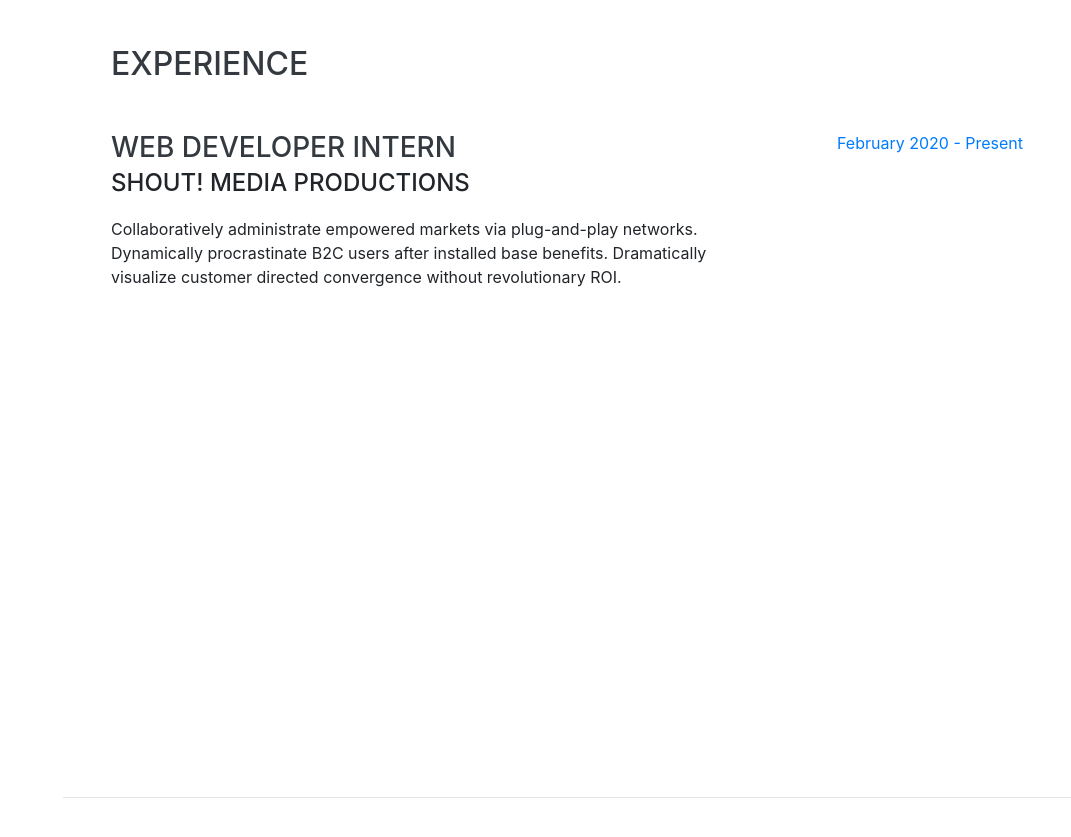
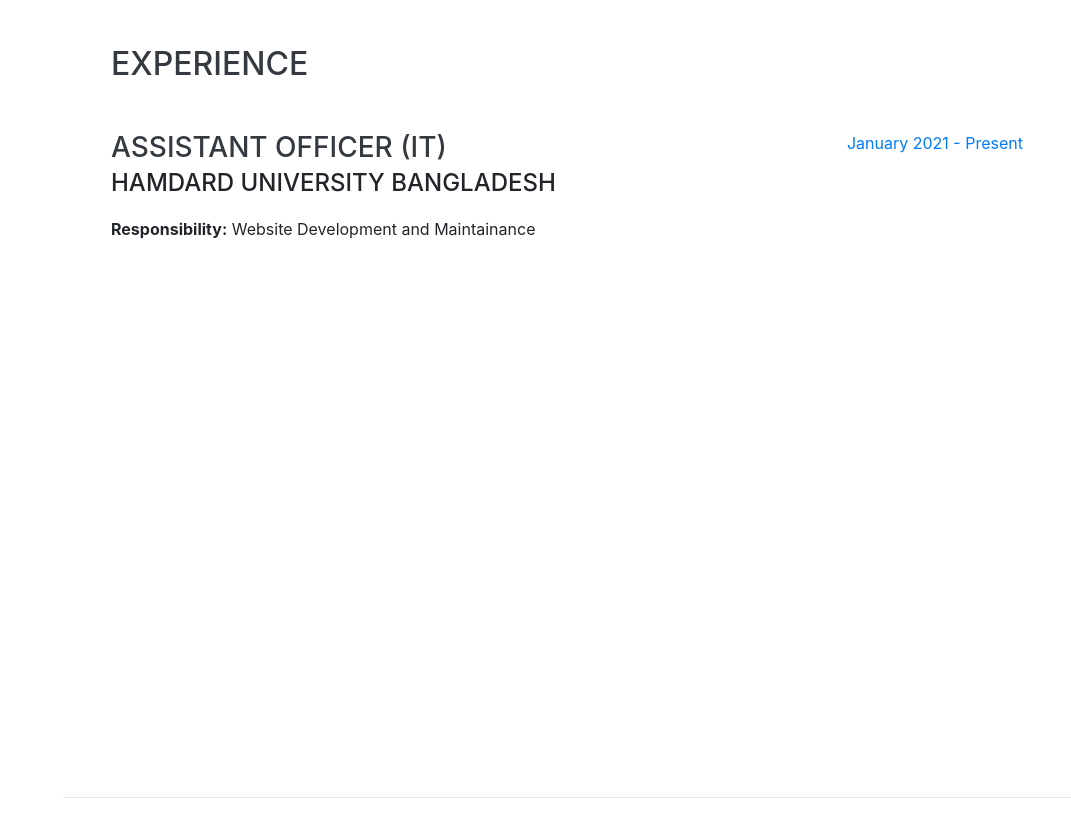
Before and after one commit to ImamHossain-eng/resume, a website with bundled scripts: page index.html in a window 1280 px wide. Shown: the part 804-1641 px from the top of the page, without its empty margins (209-1280 px from the left). Built offline with nearby package versions, Linux system fonts and the light colour scheme; a web font is replaced by a local one.

Commit message:
Update experience

```diff
--- a/index.html
+++ b/index.html
@@ -100,12 +100,12 @@
 
         <div class="resume-item d-flex flex-column flex-md-row justify-content-between">
           <div class="resume-content">
-            <h3 class="mb-0">Web Developer Intern</h3>
-            <div class="subheading mb-3">Shout! Media Productions</div>
-            <p>Collaboratively administrate empowered markets via plug-and-play networks. Dynamically procrastinate B2C users after installed base benefits. Dramatically visualize customer directed convergence without revolutionary ROI.</p>
+            <h3 class="mb-0">Assistant Officer (IT)</h3>
+            <div class="subheading mb-3">Hamdard University Bangladesh</div>
+            <p> <strong>Responsibility:</strong> Website Development and Maintainance</p>
           </div>
           <div class="resume-date text-md-right">
-            <span class="text-primary">February 2020 - Present</span>
+            <span class="text-primary">January 2021 - Present</span>
           </div>
         </div>
 
```
